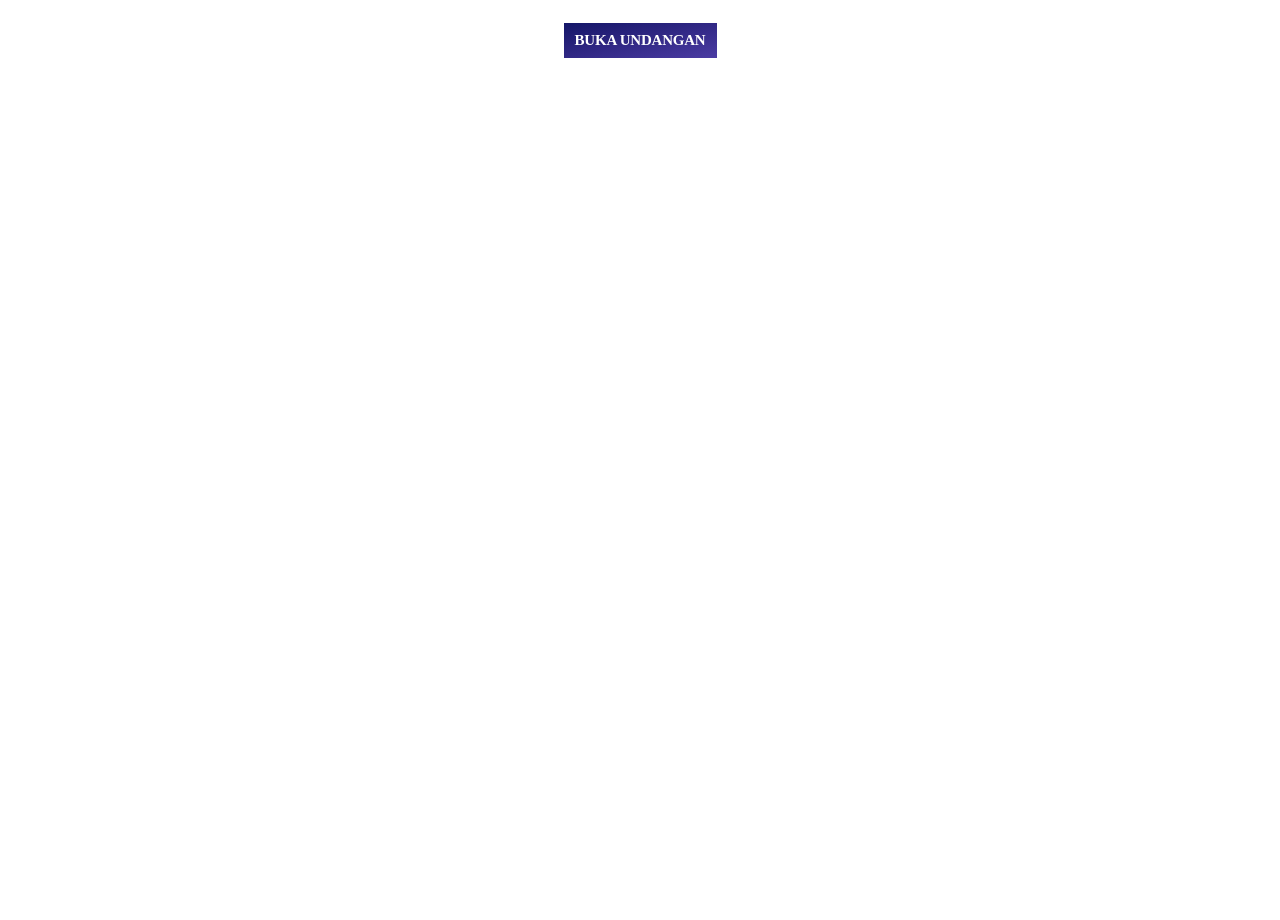
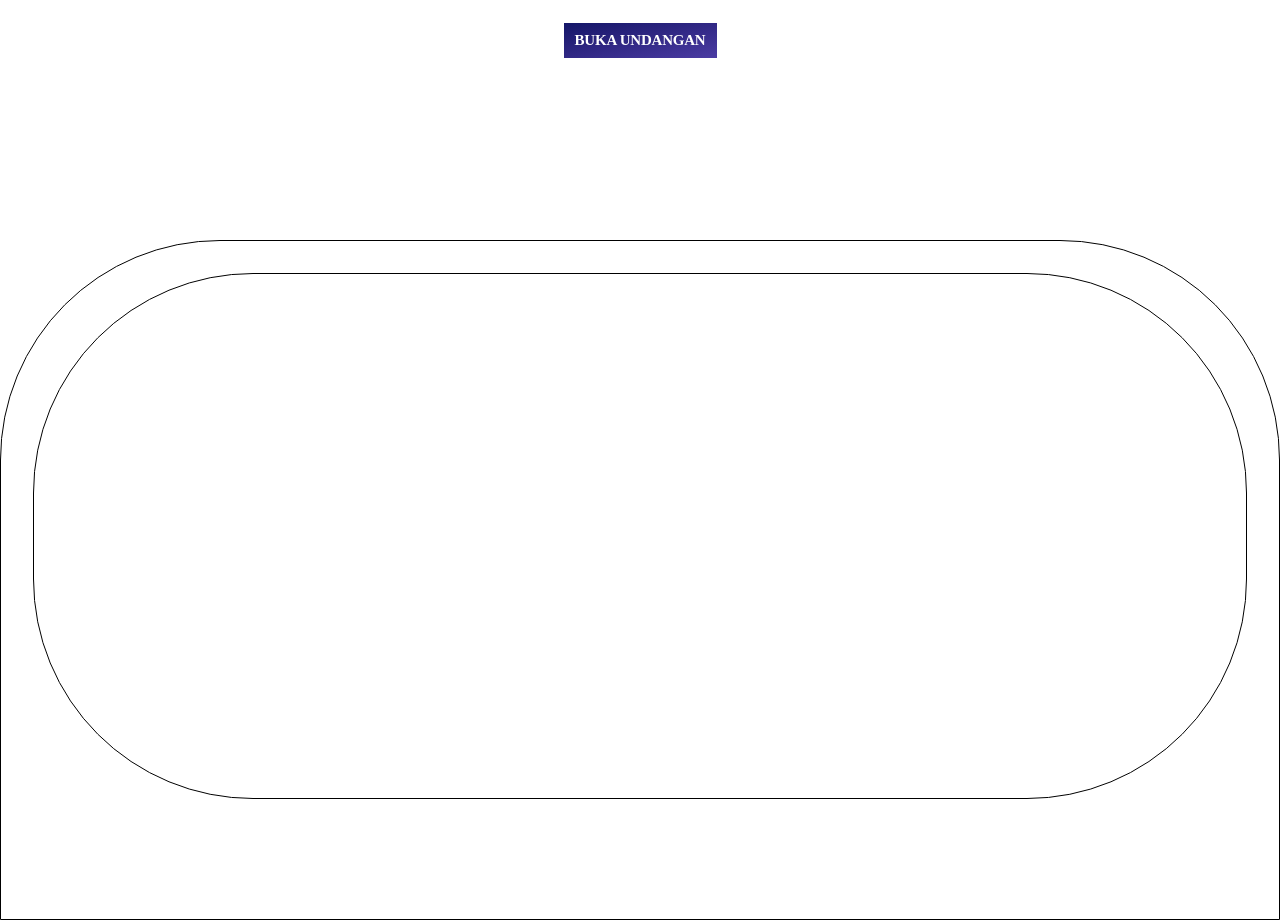
Before and after one commit to Arrasyidff/wedding-invitation, a React (Create React App) app: page / in a window 1280 px wide. Shown: the part 680-1600 px from the top of the page. Before the commit the page ends 800 px from the top, so only its background shows below. Built offline with nearby package versions, Linux system fonts and the light colour scheme; a web font is replaced by a local one.

Commit message:
feat: update ui

```diff
--- a/src/pages/aghniyaIzzul/AghniyaIzzul.tsx
+++ b/src/pages/aghniyaIzzul/AghniyaIzzul.tsx
@@ -5,7 +5,7 @@ function AghniyaIzzul() {
   return (
     <div className='agniya__container'>
       <Cover />
-      {/* <Quote /> */}
+      <Quote />
     </div>
   )
 }
--- a/src/pages/aghniyaIzzul/aghniyaIzzul.scss
+++ b/src/pages/aghniyaIzzul/aghniyaIzzul.scss
@@ -1,17 +1,5 @@
 .agniya__container {
     section {
-        padding: 3.5rem 0;
         overflow: hidden;
     }
 }
-
-@media (min-height: 800px)
-{
-    .agniya__container {
-        section {
-            padding: 0;
-            min-height: 100vh;
-            overflow: hidden;
-        }
-    }
-}
--- a/src/pages/aghniyaIzzul/components/cover/cover.scss
+++ b/src/pages/aghniyaIzzul/components/cover/cover.scss
@@ -1,4 +1,5 @@
 .aghniya__cover {
+    padding: 3.5rem 0;
     text-align: center;
     flex-direction: column;
     display: flex;
@@ -54,3 +55,11 @@
         height: 2.188rem;
     }
 }
+
+@media (min-height: 800px)
+{
+    .aghniya__cover {
+        padding: 0;
+        min-height: 100vh;
+    }
+}
--- a/src/pages/aghniyaIzzul/components/quote/Quote.tsx
+++ b/src/pages/aghniyaIzzul/components/quote/Quote.tsx
@@ -1,12 +1,12 @@
 import './quote.scss'
-import quote from '@assets/images/quote.png'
+// import quote from '@assets/images/quote.png'
 
 function Quote() {
   return (
     <section className='aghniya__quote'>
         <div className="agniya__quote-cover">
             <div className="agniya__quote-content">
-                <img src={quote} alt="quote" />
+                {/* <img src={quote} alt="quote" />
 
                 <p className='agniya__quote--du-a'>
                   wa min âyâtihî an khalaqa lakum min
@@ -27,7 +27,7 @@ function Quote() {
 
                 <p className='agniya__quote--surah'>
                   (Ar-Rum · Ayat 21)
-                </p>
+                </p> */}
             </div>
         </div>
     </section>
--- a/src/pages/aghniyaIzzul/components/quote/quote.scss
+++ b/src/pages/aghniyaIzzul/components/quote/quote.scss
@@ -3,28 +3,31 @@
     display: flex;
     justify-content: flex-end;
     align-items: center;
+    height: 800px;
 
     .agniya__quote-cover {
-        height: 90vh;
         width: 100%;
-        border-top-left-radius: 12rem;
-        border-top-right-radius: 12rem;
+        border-top-left-radius: 220px;
+        border-top-right-radius: 220px;
+        border: 1px solid black;
+        height: 700px;
         display: flex;
         justify-content: center;
         padding: 2rem;
-        border: 1px solid black;
+        padding-bottom: 100px;
 
         .agniya__quote-content {
             border: 1px solid black;
-            height: 80%;
             width: 100%;
-            border-radius: 12rem;
+            height: 100%;
+            border-radius: 220px;
 
             flex-direction: column;
             display: flex;
             justify-content: center;
             align-items: center;
             padding: 0 1.5rem;
+
             img {
                 width: 2rem;
             }
@@ -46,60 +49,14 @@
     }
 }
 
-@media (min-width: 360px)
+@media (min-height: 800px)
 {
     .aghniya__quote {
+        height: 100vh;
+
         .agniya__quote-cover {
-            border-top-left-radius: 20rem;
-            border-top-right-radius: 20rem;
-            padding: 2rem;
-
-            .agniya__quote-content {
-                border-radius: 20rem;
-            }
+            height: 85vh;
+            padding-bottom: 15vh;
         }
     }
 }
-
-@media (min-width: 375px)
-{
-    .aghniya__quote {
-        .agniya__quote-cover {
-            height: 92vh;
-            border-top-left-radius: 12rem;
-            border-top-right-radius: 12rem;
-            padding: 2rem;
-
-            .agniya__quote-content {
-                border-radius: 12rem;
-                height: 85%;
-            }
-        }
-    }
-}
-
-@media (min-width: 390px)
-{
-    .aghniya__quote {
-        .agniya__quote-cover {
-            height: 90vh;
-            .agniya__quote-content {
-                height: 75%;
-            }
-        }
-    }
-}
-
-@media (min-width: 412px)
-{
-    .aghniya__quote {
-        .agniya__quote-cover {
-            height: 90vh;
-
-            .agniya__quote-content {
-                padding: 3rem;
-                height: 75%;
-            }
-        }
-    }
-}
```
